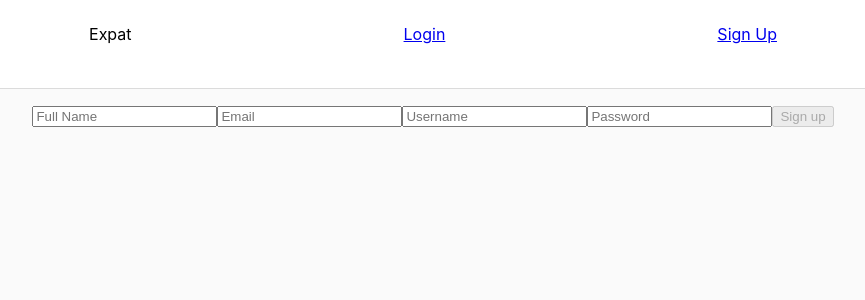
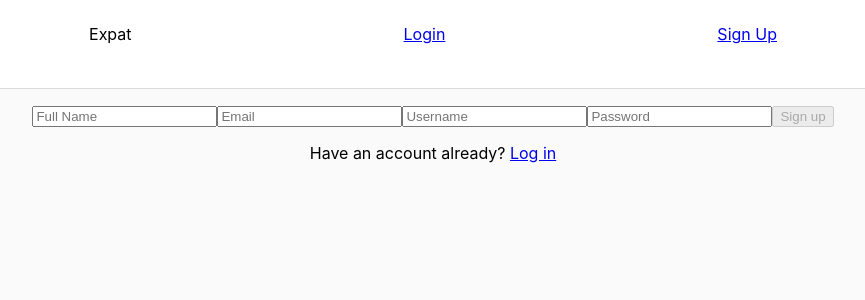
Before and after one commit to Build-Week-PTCT-Expat-Journal-3/front-end, a React (Create React App) app: page /register in a window 1280 px wide. Shown: the top 300 px of the page, without its empty margins (207-1072 px from the left). Built offline with nearby package versions, Linux system fonts and the light colour scheme.

Commit message:
added link to login from register component

```diff
--- a/src/components/Register.js
+++ b/src/components/Register.js
@@ -1,6 +1,7 @@
 import React, { useState, useEffect } from 'react';
 import * as yup from 'yup';
 import axios from 'axios';
+import { Link } from 'react-router-dom';
 
 const formSchema = yup.object().shape({
     name: yup.string().required('Enter your full name'),
@@ -127,6 +128,9 @@
                 </label>
                 <button disabled={buttonDisable}>Sign up</button>
             </form>
+            <div>
+                <p>Have an account already? <Link to="./">Log in</Link></p>
+            </div>
         </div>
     )
 }
```
